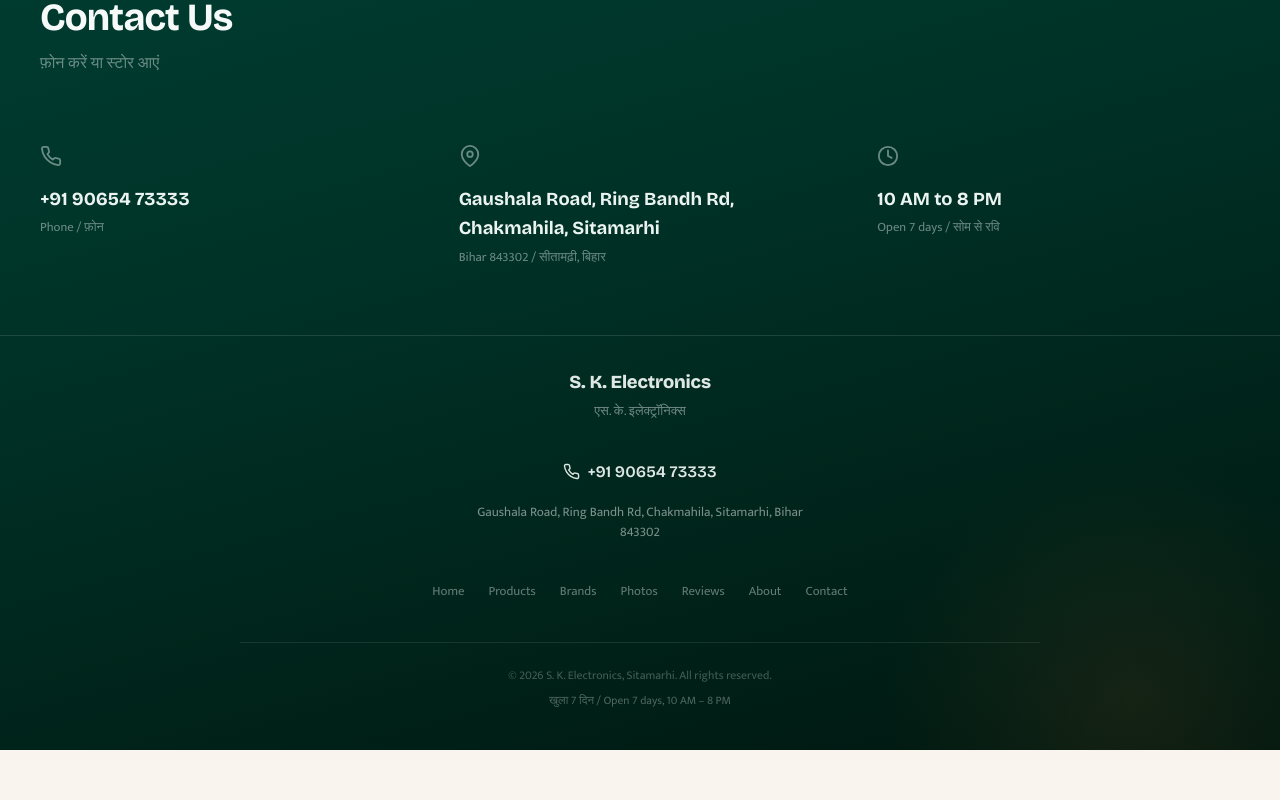
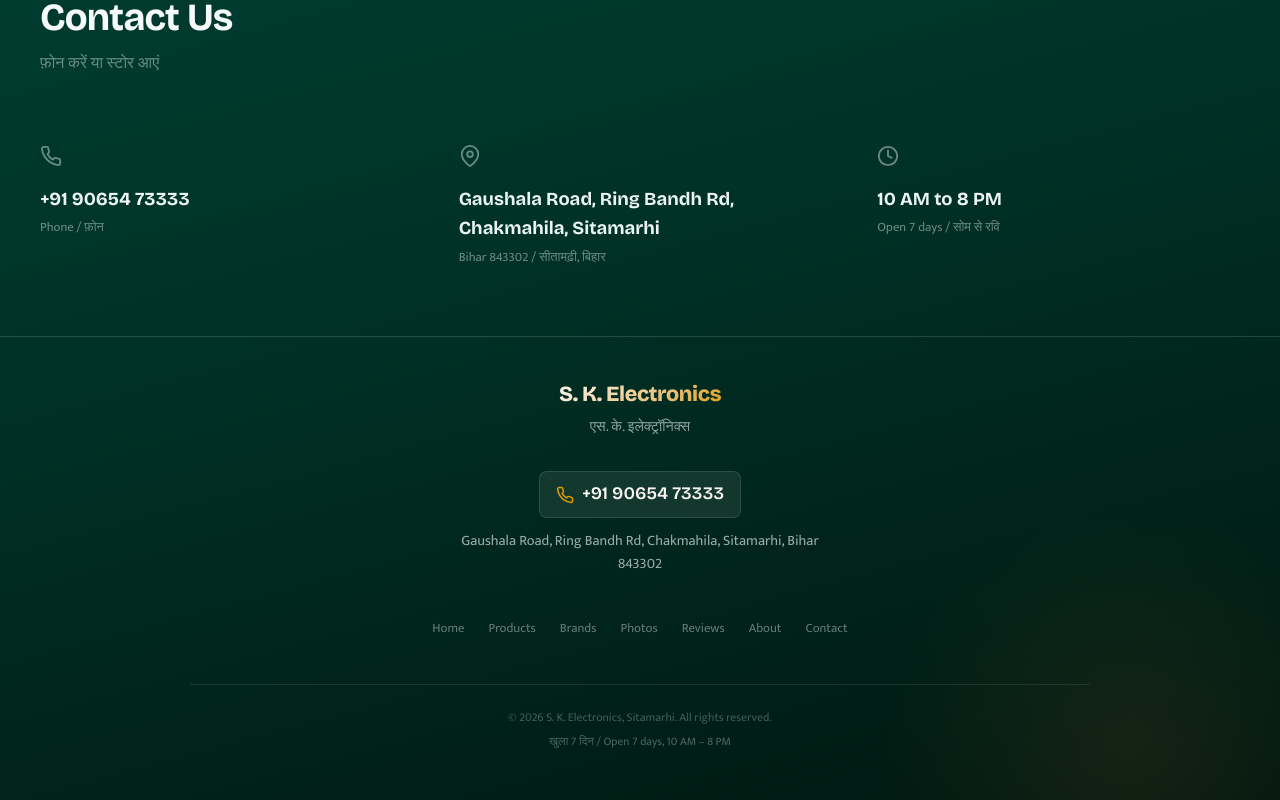
Before and after one commit to navneet35371/sks, a React (Vite) app: page / in a window 1280 px wide. Shown: the part 5335-6135 px from the top of the page. Before the commit the page ends 6085 px from the top, so only its background shows below. Built offline with nearby package versions, Linux system fonts and the light colour scheme.

Commit message:
style: update footer styling to match page design system
Consistently use CSS variables and design accents for footer.

Co-authored-by: Navneet suman <4524905+navneet35371@users.noreply.github.com>

```diff
--- a/src/App.css
+++ b/src/App.css
@@ -1372,18 +1372,17 @@ body {
 
 .footer {
   background: transparent;
-  padding: 2rem 2rem 2.5rem;
-  border-top: 1px solid oklch(0.96 0.01 175 / 0.12);
-  margin-top: -1px;
+  padding: 2.5rem 2rem 3rem;
+  border-top: 1px solid oklch(0.96 0.01 175 / 0.15);
 }
 
 .footer-inner {
-  max-width: 800px;
+  max-width: 900px;
   margin: 0 auto;
   display: flex;
   flex-direction: column;
   align-items: center;
-  gap: 1.75rem;
+  gap: 2rem;
 }
 
 .footer-brand {
@@ -1393,58 +1392,71 @@ body {
 .footer-name {
   font-family: var(--font-display);
   font-weight: 800;
-  font-size: 1.15rem;
-  color: oklch(0.92 0.01 175);
-  letter-spacing: -0.01em;
+  font-size: 1.35rem;
+  background: linear-gradient(135deg, var(--cream) 0%, var(--gold) 100%);
+  -webkit-background-clip: text;
+  -webkit-text-fill-color: transparent;
+  background-clip: text;
+  letter-spacing: -0.02em;
 }
 
 .footer-hindi {
-  font-size: 0.82rem;
-  color: oklch(0.92 0.01 175 / 0.5);
-  margin-top: 0.2rem;
+  font-family: var(--font-body);
+  font-size: 0.9rem;
+  color: oklch(0.96 0.01 175 / 0.6);
+  margin-top: 0.3rem;
 }
 
 .footer-contact {
   display: flex;
   flex-direction: column;
   align-items: center;
+  gap: 0.75rem;
+}
+
+.footer-phone {
+  display: flex;
+  align-items: center;
   gap: 0.5rem;
-}
-
-.footer-phone {
-  display: flex;
-  align-items: center;
-  gap: 0.45rem;
-  color: oklch(0.92 0.01 175);
+  color: var(--cream);
   font-family: var(--font-display);
   font-weight: 600;
-  font-size: 1rem;
-  transition: color 0.25s var(--ease-out);
+  font-size: 1.1rem;
+  text-decoration: none;
+  padding: 0.5rem 1rem;
+  border-radius: 8px;
+  background: oklch(0.96 0.01 175 / 0.08);
+  border: 1px solid oklch(0.96 0.01 175 / 0.12);
+  transition: all 0.25s var(--ease-out);
   min-height: 44px;
 }
 
 .footer-phone svg {
-  width: 17px;
-  height: 17px;
+  width: 18px;
+  height: 18px;
+  color: var(--gold);
 }
 
 .footer-phone:hover {
+  background: oklch(0.96 0.01 175 / 0.15);
+  border-color: var(--gold);
   color: var(--gold);
 }
 
 .footer-phone:focus-visible {
   outline: 2px solid var(--gold);
   outline-offset: 3px;
-  border-radius: 4px;
+  border-radius: 8px;
 }
 
 .footer-address {
+  font-family: var(--font-body);
   font-style: normal;
-  font-size: 0.82rem;
-  color: oklch(0.92 0.01 175 / 0.55);
+  font-size: 0.9rem;
+  color: oklch(0.96 0.01 175 / 0.65);
   text-align: center;
-  max-width: 340px;
-  line-height: 1.55;
+  max-width: 380px;
+  line-height: 1.6;
 }
 
 .footer-links ul {
```
